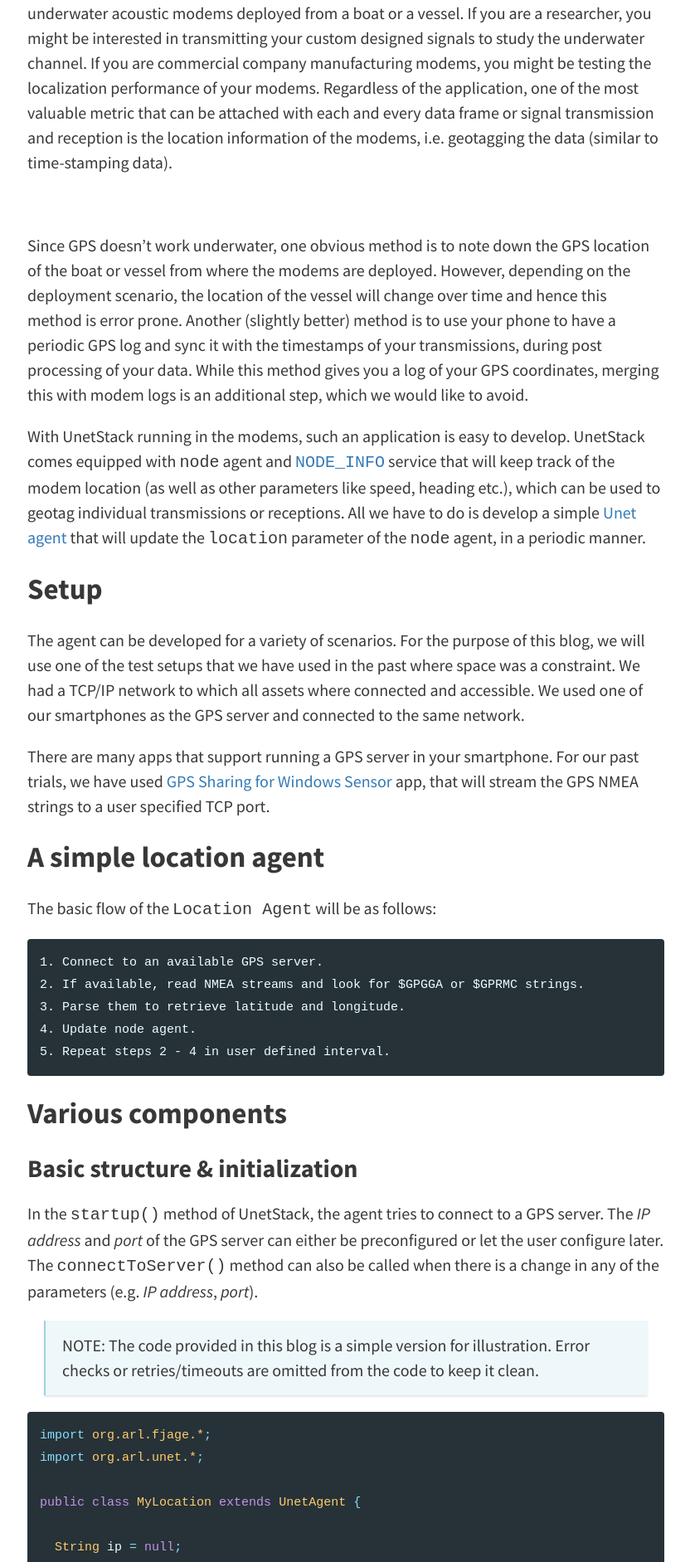
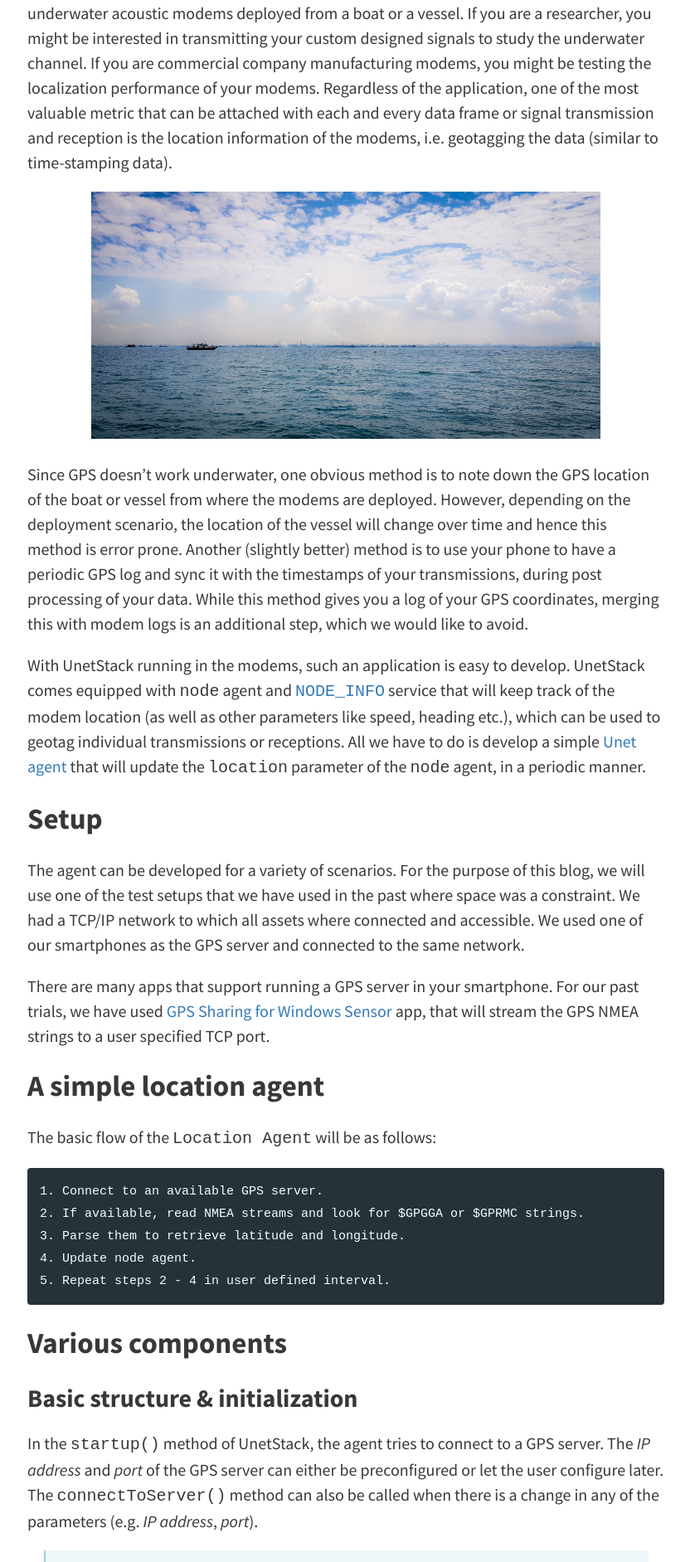
Before and after one commit to org-arl/unet-blog, a Jekyll site: the page built from _posts/2018-09-14-Developing-location-agent-for-UnetStack.md, in a window 1280 px wide. Shown: the part 593-2476 px from the top of the page at 83% size, without its empty margins (223-1055 px from the left). Built offline with Jekyll 4.4.1, drawn with Linux system fonts in a browser that asks for light colours.

Commit message:
fixing permalink structure to just title and fixed image in location agent

```diff
--- a/_config.yml
+++ b/_config.yml
@@ -66,6 +66,8 @@
   # Post navigation
   post_navigation: true
 
+# PERMALINK
+permalink: /:title
 
 # PAGINATION
 paginate: 5
--- a/_dev_config.yml
+++ b/_dev_config.yml
@@ -63,6 +63,8 @@
   # Post navigation
   post_navigation: true
 
+# PERMALINK
+permalink: /:title
 
 # PAGINATION
 paginate: 5
--- a/_posts/2018-09-14-Developing-location-agent-for-UnetStack.md
+++ b/_posts/2018-09-14-Developing-location-agent-for-UnetStack.md
@@ -11,7 +11,7 @@
 
 Imagine you are out at sea, doing underwater communications field experiments, with underwater acoustic modems deployed from a boat or a vessel. If you are a researcher, you might be interested in transmitting your custom designed signals to study the underwater channel. If you are commercial company manufacturing modems, you might be testing the localization performance of your modems. Regardless of the application, one of the most valuable metric that can be attached with each and every data frame or signal transmission and reception is the location information of the modems, i.e. geotagging the data (similar to time-stamping data).
 
-![](../assets/img/trial.jpg)
+![](assets/img/trial.jpg)
 
 Since GPS doesn't work underwater, one obvious method is to note down the GPS location of the boat or vessel from where the modems are deployed. However, depending on the deployment scenario, the location of the vessel will change over time and hence this method is error prone. Another (slightly better) method is to use your phone to have a periodic GPS log and sync it with the timestamps of your transmissions, during post processing of your data. While this method gives you a log of your GPS coordinates, merging this with modem logs is an additional step, which we would like to avoid.
 
```
